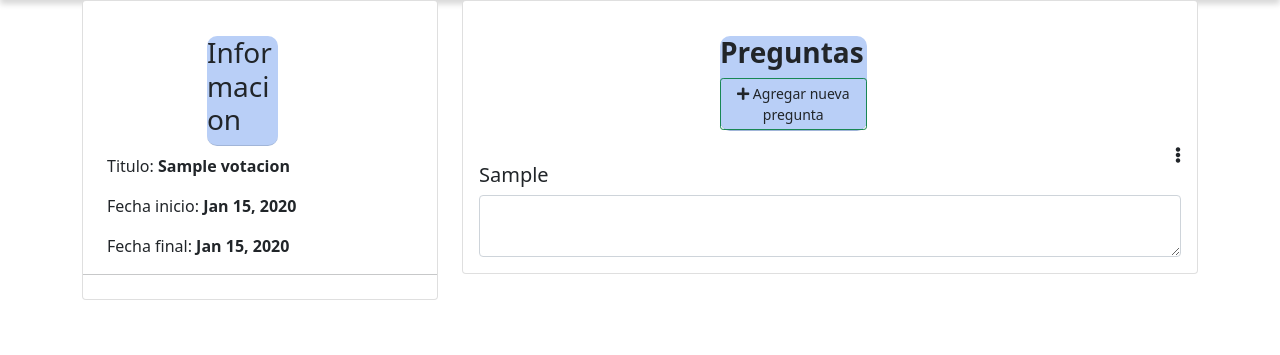
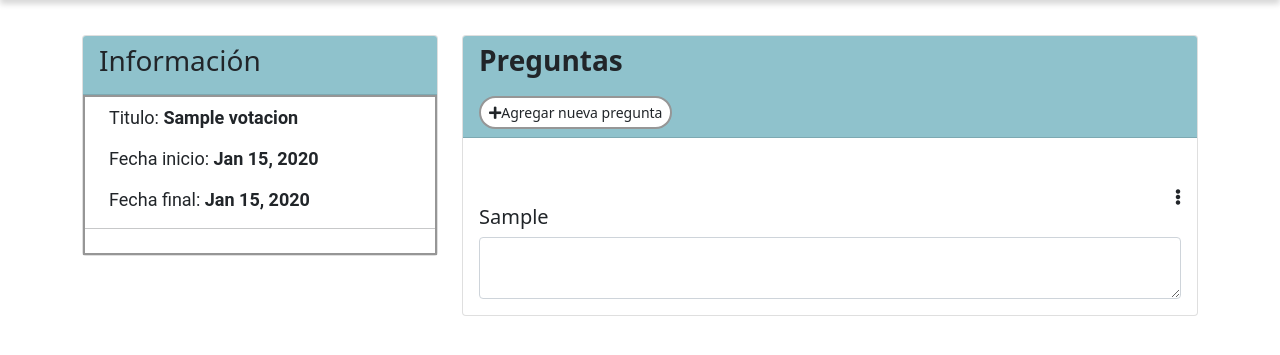
Before and after one commit to conisepu/Sistema-de-votacion, a PHP site: page /editar_votacion.php?id=1 in a window 1280 px wide. Shown: the part 160-515 px from the top of the page. Run offline with PHP 8.4, Linux system fonts and the light colour scheme; tables that the repository leaves empty hold one stand-in row (values such as "Sample post"); data that the repository does not hold is empty.

Commit message:
Update editar_votacion.php

```diff
--- a/SisDeVotacion/editar_votacion.php
+++ b/SisDeVotacion/editar_votacion.php
@@ -4,7 +4,7 @@
         <meta name="viewport" content="width=device-width, initial-scale=1.0">
         <meta http-equiv="X-UA-Compatible" content="ie=edge">
         <title>Editar votacion</title>
-        <link rel="stylesheet" href="css/estilos_menuCEIND.css">
+        <link rel="stylesheet" href="css/estilos_editVotacion.css">
         <link href="https://cdn.jsdelivr.net/npm/bootstrap@5.0.0-beta3/dist/css/bootstrap.min.css" rel="stylesheet" integrity="sha384-eOJMYsd53ii+scO/bJGFsiCZc+5NDVN2yr8+0RDqr0Ql0h+rP48ckxlpbzKgwra6" crossorigin="anonymous">
 		    <script src="https://code.jquery.com/jquery-3.6.0.min.js" integrity="sha256-/xUj+3OJU5yExlq6GSYGSHk7tPXikynS7ogEvDej/m4=" crossorigin="anonymous"></script>
 
@@ -69,7 +69,7 @@ foreach($qry as $k => $v){
 		<div class="col-md-4">
 			<div class="card card-outline card-primary">
 				<div class="card-header">
-					<h3 class="card-title">Informacion</h3>
+					<h3 class="card-title">Información</h3>
 				</div>
 				<div class="card-body p-0 py-2">
 					<div class="container-fluid">
@@ -87,7 +87,7 @@ foreach($qry as $k => $v){
 				<div class="card-header">
 					<h3 class="card-title"><b>Preguntas</b></h3>
 					<div class="card-tools">
-						<button class="btn btn-block btn-sm btn-default btn-flat border-success new_question" type="button"><i class="fa fa-plus"></i> Agregar nueva pregunta</button>
+						<button class="btn btn-block btn-sm btn-default btn-flat border-success new_question" type="button"><i class="fa fa-plus"> </i>Agregar nueva pregunta</button>
           </div>
 				</div>
 				<form action="" id="manage-sort">
```
